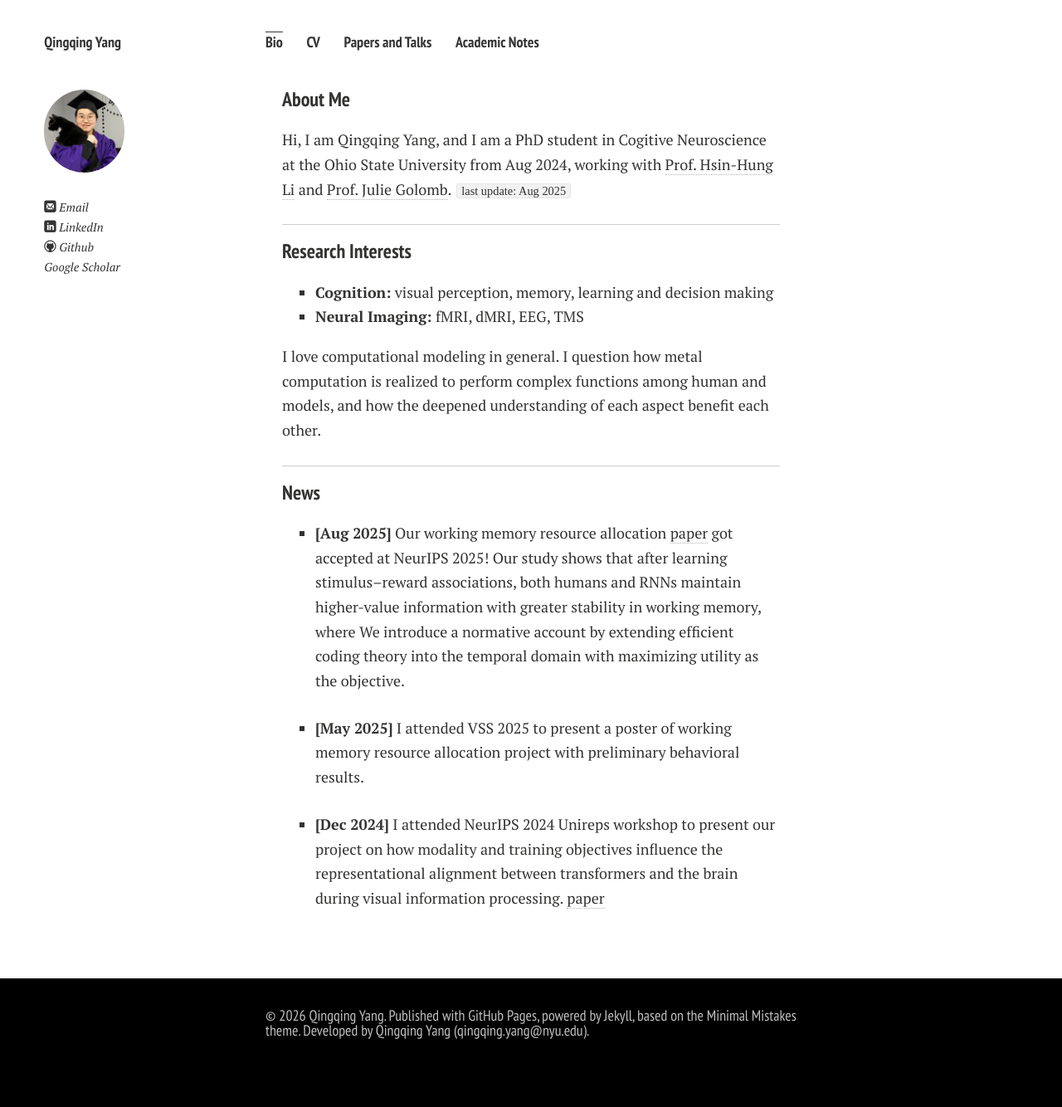
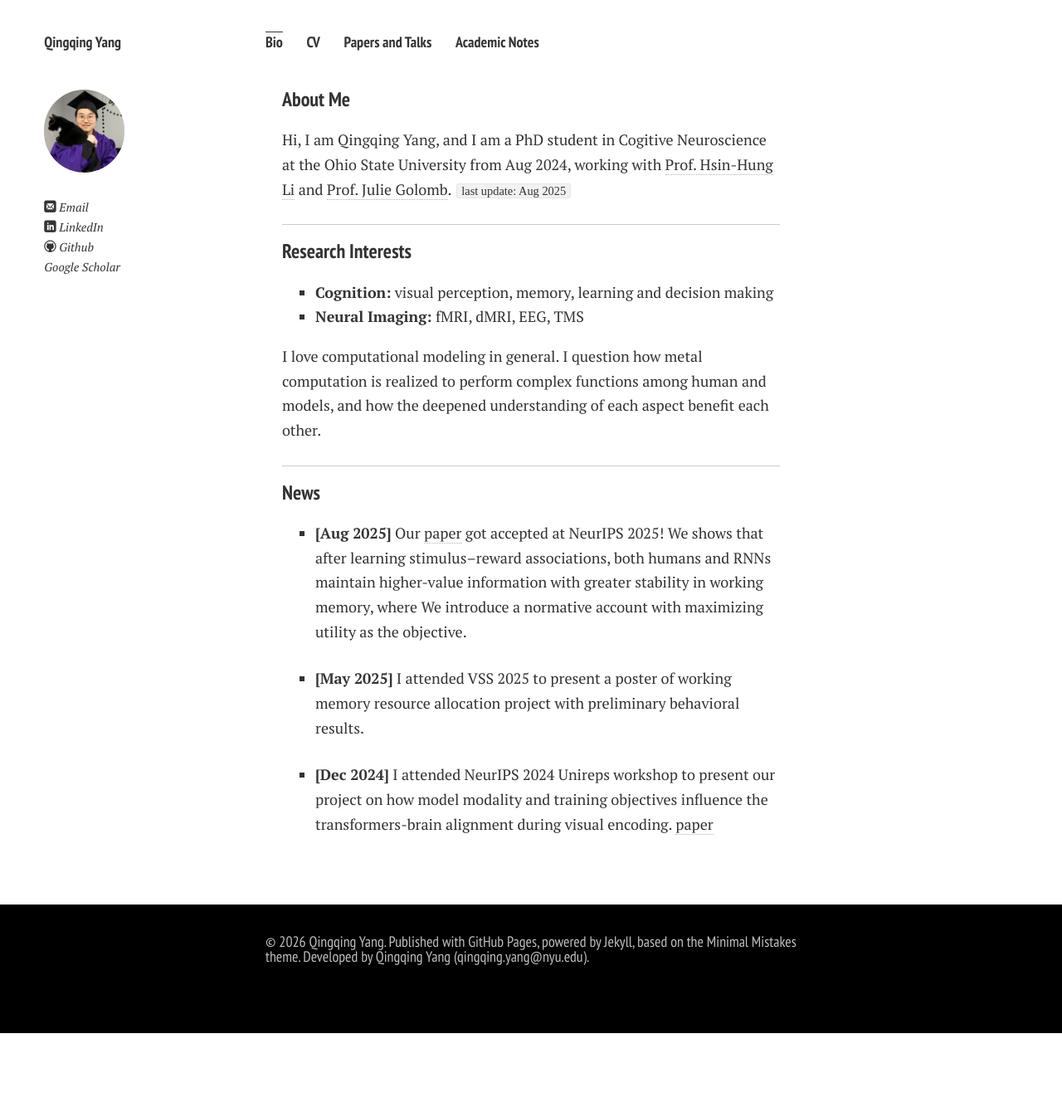
Before and after one commit to Qingqing-Yang-177/Qingqing-Yang-177.github.io, a Jekyll site: the page built from index.md, in a window 1280 px wide. Shown: the whole page at 83% size. Built offline with Jekyll 4.4.1, drawn with Linux system fonts in a browser that asks for light colours; nearby versions of some CDN libraries; comment, search, counter and statistics services are not loaded; a style sheet for code colours, icons or effects is not loaded; our own code applies the rules of GitHub Pages for plain Markdown files; after the commit the page ends 1245 px from its top, so only the background shows below that.

Commit message:
Update index.md

```diff
--- a/index.md
+++ b/index.md
@@ -17,9 +17,9 @@ I love computational modeling in general. I question how metal computation is re
 ---
 ### News
 
-- **[Aug 2025]** Our working memory resource allocation [paper](https://openreview.net/pdf?id=eYVFs6TfQ0) got accepted at NeurIPS 2025!
-  Our study shows that after learning stimulus–reward associations, both humans and RNNs maintain higher-value information with greater stability in working memory, where We introduce a normative account by extending efficient coding theory into the temporal domain with maximizing utility as the objective.
+- **[Aug 2025]** Our [paper](https://openreview.net/pdf?id=eYVFs6TfQ0) got accepted at NeurIPS 2025!
+  We shows that after learning stimulus–reward associations, both humans and RNNs maintain higher-value information with greater stability in working memory, where We introduce a normative account with maximizing utility as the objective.
 
 - **[May 2025]** I attended VSS 2025 to present a poster of working memory resource allocation project with preliminary behavioral results.
 
-- **[Dec 2024]** I attended NeurIPS 2024 Unireps workshop to present our project on how modality and training objectives influence the representational alignment between transformers and the brain during visual information processing. [paper](https://openreview.net/pdf?id=t4CnKu6yXn)
+- **[Dec 2024]** I attended NeurIPS 2024 Unireps workshop to present our project on how model modality and training objectives influence the transformers-brain alignment during visual encoding. [paper](https://openreview.net/pdf?id=t4CnKu6yXn)
```
